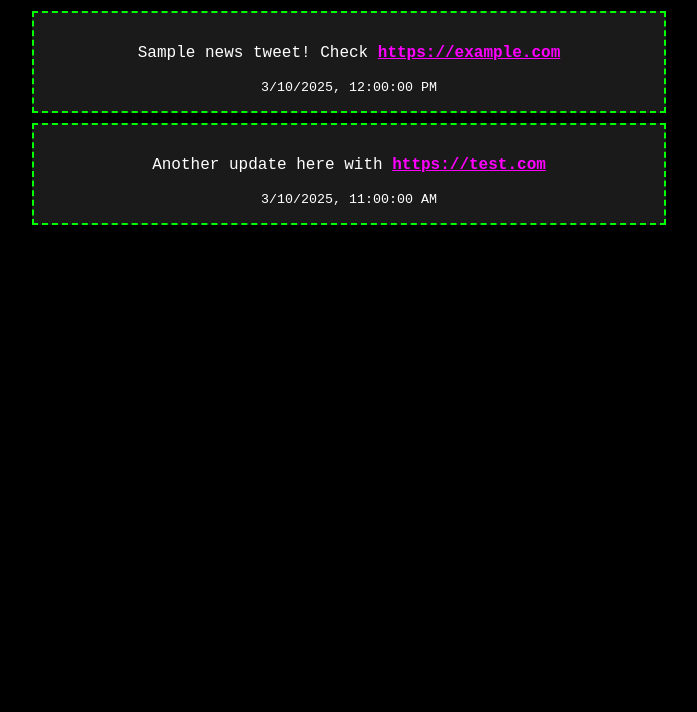
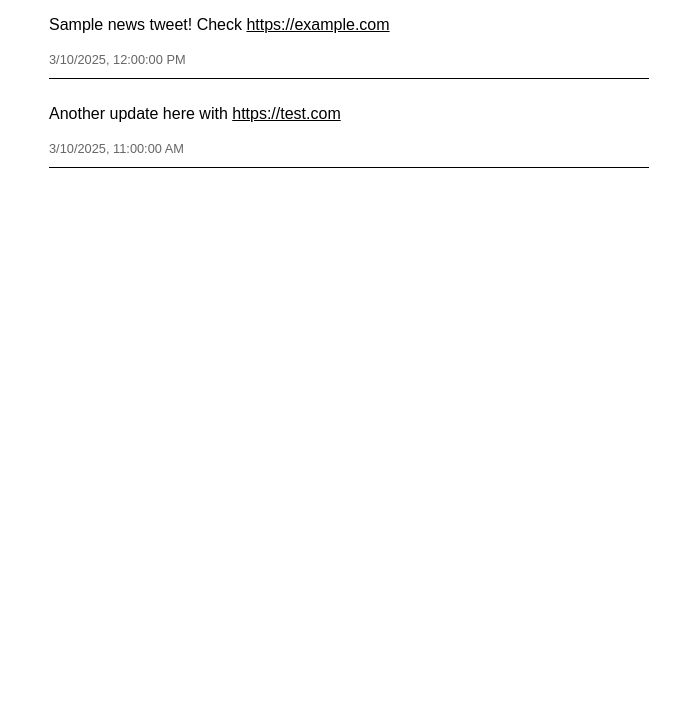
Before and after one commit to Afriqe/xnewsx, a plain HTML site: page index.html in a window 1280 px wide. Shown: the part 88-800 px from the top of the page, without its empty margins (291-988 px from the left). Drawn offline with Linux system fonts and the light colour scheme.

Commit message:
Update index.html

```diff
--- a/index.html
+++ b/index.html
@@ -6,40 +6,41 @@
     <title>XNewsX Aggregator</title>
     <style>
         body {
-            font-family: 'Courier New', monospace;
-            background-color: #000000;
-            color: #ffffff;
+            font-family: Arial, sans-serif; /* Most popular font: Arial */
+            background-color: #ffffff; /* White background */
+            color: #000000; /* Black text */
             margin: 20px;
             text-align: center;
         }
         h1 {
-            color: #ff00ff;
-            font-size: 2.5em;
-            text-decoration: underline;
+            color: #000000; /* Black for the header */
+            font-size: 2em;
+            margin-bottom: 20px;
         }
         .tweet {
-            border: 2px dashed #00ff00;
-            padding: 15px;
-            margin: 10px auto;
+            border-bottom: 1px solid #000000; /* Simple black line to separate tweets */
+            padding: 10px 0; /* Minimal padding */
+            margin: 0 auto;
             max-width: 600px;
-            background-color: #1a1a1a;
-            color: #ffffff;
+            text-align: left;
         }
         a {
-            color: #ff00ff;
-            text-decoration: underline;
-            font-weight: bold;
-            transition: color 0.3s;
+            color: #000000; /* Black links */
+            text-decoration: underline; /* Simple underline for links */
         }
         a:hover {
-            color: #00ff00;
+            color: #000000; /* No hover effect for simplicity */
         }
         .error {
-            color: #ff0000;
+            color: #000000; /* Black for errors (in case we need it later) */
             font-size: 1.2em;
         }
+        small {
+            color: #666666; /* Gray for timestamps */
+            font-size: 0.8em;
+        }
     </style>
-    <link rel="icon" type="image/x-icon" href="/xnewsx/favicon.ico"> <!-- Optional: Add favicon -->
+    <link rel="icon" type="image/x-icon" href="/xnewsx/favicon.ico">
 </head>
 <body>
     <h1>XNewsX Feed</h1>
@@ -53,7 +54,7 @@
             ]
         };
 
-        // Uncommented to test with sample data
+        // Display sample data
         displaySampleData(sampleData);
 
         function displaySampleData(data) {
@@ -69,45 +70,6 @@
                 feed.appendChild(tweetDiv);
             });
         }
-
-        // Commented out fetch block to avoid CORS error
-        // const apiUrl = "https://api.x.com/2/tweets/search/recent?query=news&tweet.fields=created_at";
-        // const token = "AAAAAAAAAAAAAAAAAAAAAN1RzwEAAAAA%2Bvf7iT2dBsgBZaHw9tP1Hz%2FXkw8%3DcqEgLkMVMXDJC3BDJs77qeNt0EK1G2rkKHWPK0zUV5YQk7sQ2f";
-        //
-        // fetch(apiUrl, {
-        //     headers: {
-        //         "Authorization": `Bearer ${token}`,
-        //         "Content-Type": "application/json"
-        //     }
-        // })
-        // .then(response => {
-        //     if (!response.ok) {
-        //         throw new Error(`HTTP error! Status: ${response.status}`);
-        //     }
-        //     return response.json();
-        // })
-        // .then(data => {
-        //     const feed = document.getElementById("newsFeed");
-        //     if (data.data && data.data.length > 0) {
-        //         data.data.forEach(tweet => {
-        //             const tweetDiv = document.createElement("div");
-        //             tweetDiv.className = "tweet";
-        //             const tweetText = tweet.text.replace(
-        //                 /(https?:\/\/[^\s]+)/g,
-        //                 '<a href="$1" target="_blank">$1</a>'
-        //             );
-        //             tweetDiv.innerHTML = `<p>${tweetText}</p><small>${new Date(tweet.created_at).toLocaleString()}</small>`;
-        //             feed.appendChild(tweetDiv);
-        //         });
-        //     } else {
-        //         feed.innerHTML = "<p class='error'>No tweets found or API limit reached.</p>";
-        //     }
-        // })
-        // .catch(error => {
-        //     const feed = document.getElementById("newsFeed");
-        //     feed.innerHTML = `<p class='error'>Error fetching tweets: ${error.message}. Check your Bearer Token or API access.</p>`;
-        //     console.error("Fetch error details:", error);
-        // });
     </script>
 </body>
 </html>
```
